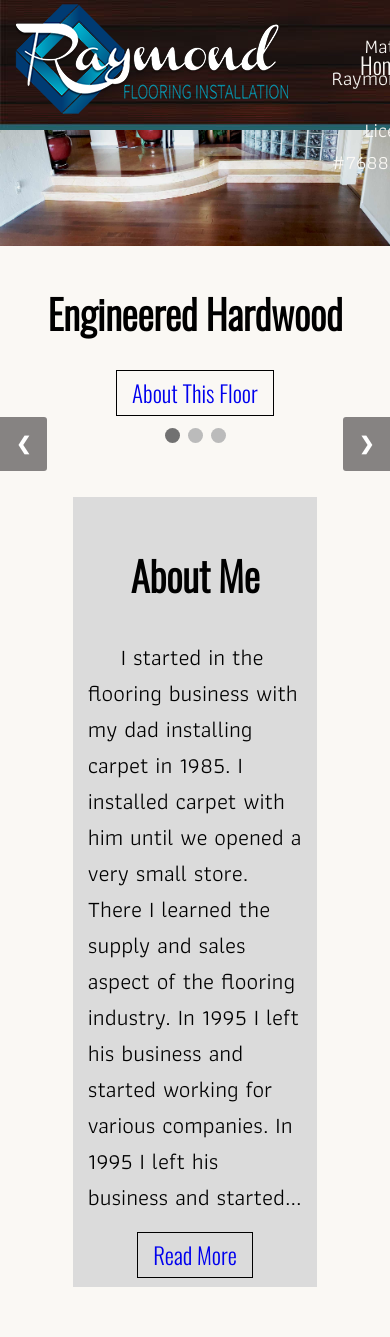
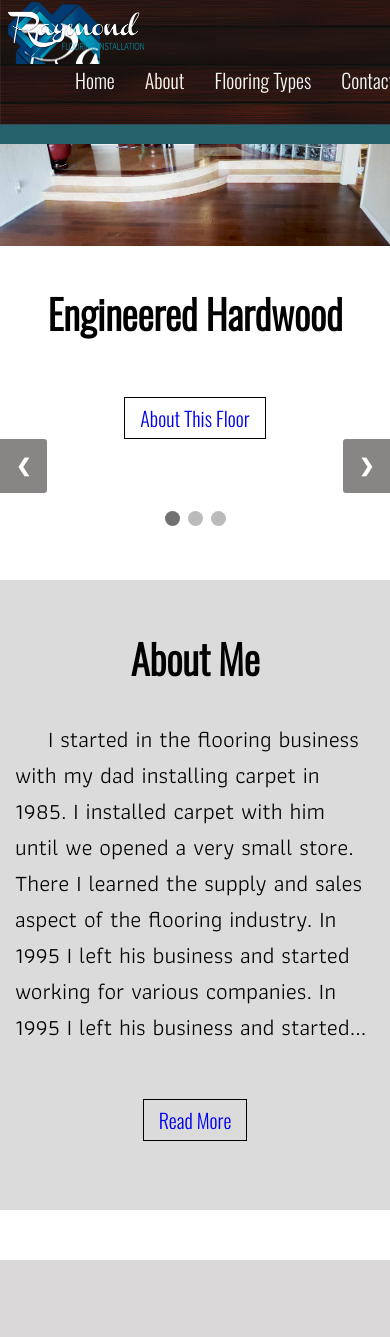
Before and after one commit to SeanRaymond2301/Raymond-Flooring, a PHP site: page / in a window 390 px wide. After the commit the page ends 1260 px from the top, so only its background shows below. Run offline with PHP 8.4, Linux system fonts and the light colour scheme.

Commit message:
mobile nav

```diff
--- a/SCSS/main.scss
+++ b/SCSS/main.scss
@@ -43,7 +43,6 @@
 }
 
 //***********NAV***********//
-
 .logo {
     z-index: 1000000;
     position: fixed;
@@ -271,29 +270,34 @@
         opacity: 1
     }
 }
+
 //********Contact Page********//
 .contactinfo {
     margin-left: 46%;
 
 }
 
-.contactform {
-
-}
+.contactform {}
 
 /* Style inputs with type="text", select elements and textareas */
-input[type=text], select, textarea {
+
+input[type=text],
+select,
+textarea {
     width: 100%;
     padding: 12px;
-    border: 1px solid #ccc; /* Gray border */
-    border-radius: 4px; /* Rounded borders */
+    border: 1px solid #ccc;
+    /* Gray border */
+    border-radius: 4px;
+    /* Rounded borders */
     box-sizing: border-box;
     margin-top: 6px;
     margin-bottom: 16px;
-    resize: vertical /* Allow the user to vertically resize the textarea (not horizontally) */
+    resize: vertical/* Allow the user to vertically resize the textarea (not horizontally) */
 }
 
 /* Style the submit button with a specific background color etc */
+
 input[type=submit] {
     background-color: #4CAF50;
     color: white;
@@ -304,11 +308,13 @@
 }
 
 /* When moving the mouse over the submit button, add a darker green color */
+
 input[type=submit]:hover {
     background-color: #45a049;
 }
 
 /* Add a background color and some padding around the form */
+
 .boxes {
     border-radius: 5px;
     background-color: #f2f2f2;
@@ -344,6 +350,7 @@
 .franxx {
     padding-left: 20%;
 }
+
 .footer-logo {
     position: absolute;
     left: 0;
@@ -358,7 +365,6 @@
 }
 
 //***********CONTENT***********//
-
 main.content {
     .wrap {
         float: right;
@@ -416,7 +422,7 @@
     margin-left: 10%;
     margin-right: 10%;
     display: flex;
-    margin-top:5%;
+    margin-top: 5%;
 }
 
 .about-p {
@@ -426,13 +432,13 @@
 }
 
 .about-wrap-p {
-    margin-left:40px;
+    margin-left: 40px;
 }
 
 .about-header {
-    font-size:60px;
+    font-size: 60px;
     font-family: 'Oswald', sans-serif;
-    font-weight:bold;
+    font-weight: bold;
     color: #4a2602;
 }
 
@@ -444,10 +450,16 @@
 
 
 .hide-home {
-    display:none;
+    display: none;
+}
+
+/*show in phone, hide in desktop*/
+.show-mq {
+    display: none;
 }
 
 /* Media Queries */
+
 @media (max-width: 1260px) {
     .headerText2 {
         margin-right: 50px;
@@ -463,11 +475,13 @@
         display: none;
     }
 
-     .logo {
+    .imglogo {
         width: 50px;
-        height: 50px;
+
     }
 }
+
+/*phone*/
 
 @media (max-width: 755px) {
     .headerText {
@@ -477,8 +491,10 @@
 }
 
 
-=======
+/*phone*/
+
 @media (max-width: 433px) {
+
     .headerText2 {
         transform: translateX(-70%);
         top: 20vh;
@@ -493,4 +509,61 @@
     .headerText {
         transform: translateX(-59%);
     }
+
+    body {
+        background-color: white;
     }
+
+    ul {
+        margin: 60px !important;
+
+    }
+
+
+
+    .black {
+        width: 100%;
+        text-align: center;
+    }
+
+    li {
+        font-size: 20px !important;
+    }
+
+    a {
+
+        margin: 0px !important;
+    }
+
+    .wrapper {
+
+        width: 100% !important;
+    }
+
+    .imglogo {
+
+        width: 150px;
+
+    }
+
+    .hide {
+        position: absolute !important;
+        top: -9999px !important;
+        z-index: -100000;
+        left: -9999px !important;
+    }
+
+    .lic-info {
+        display:none;
+    }
+
+
+    /*show element in phone only*/
+    .show-mq {
+      display: block !important;
+   visibility: visible;
+
+
+    }
+
+}
--- a/css/main.css
+++ b/css/main.css
@@ -206,7 +206,9 @@
   margin-left: 46%; }
 
 /* Style inputs with type="text", select elements and textareas */
-input[type=text], select, textarea {
+input[type=text],
+select,
+textarea {
   width: 100%;
   padding: 12px;
   border: 1px solid #ccc;
@@ -336,6 +338,10 @@
 .hide-home {
   display: none; }
 
+/*show in phone, hide in desktop*/
+.show-mq {
+  display: none; }
+
 /* Media Queries */
 @media (max-width: 1260px) {
   .headerText2 {
@@ -346,15 +352,16 @@
 @media (max-width: 1024px) {
   footer {
     display: none; }
-  .logo {
-    width: 50px;
-    height: 50px; } }
+  .imglogo {
+    width: 50px; } }
 
+/*phone*/
 @media (max-width: 755px) {
   .headerText {
     width: 100%;
     margin-left: 35px; } }
 
+/*phone*/
 @media (max-width: 433px) {
   .headerText2 {
     transform: translateX(-70%);
@@ -364,4 +371,30 @@
     top: 20vh;
     font-size: 17px; }
   .headerText {
-    transform: translateX(-59%); } }
+    transform: translateX(-59%); }
+  body {
+    background-color: white; }
+  ul {
+    margin: 60px !important; }
+  .black {
+    width: 100%;
+    text-align: center; }
+  li {
+    font-size: 20px !important; }
+  a {
+    margin: 0px !important; }
+  .wrapper {
+    width: 100% !important; }
+  .imglogo {
+    width: 150px; }
+  .hide {
+    position: absolute !important;
+    top: -9999px !important;
+    z-index: -100000;
+    left: -9999px !important; }
+  .lic-info {
+    display: none; }
+  /*show element in phone only*/
+  .show-mq {
+    display: block !important;
+    visibility: visible; } }
--- a/header.php
+++ b/header.php
@@ -1,5 +1,6 @@
 <!DOCTYPE html>
 <html lang="en">
+
 <head>
     <meta charset="UTF-8">
     <meta name="viewport" content="width=device-width, initial-scale=1.0">
@@ -12,7 +13,13 @@
     <link rel="mask-icon" href="favicon/safari-pinned-tab.svg" color="#5bbad5">
     <meta name="msapplication-TileColor" content="#da532c">
     <meta name="theme-color" content="#ffffff">
+
+</head>
+
+
 <header>
+
+
     <nav>
         <div class="logo">
             <img class="imglogo" src="images/raymond-flooring-installations.png" alt="">
@@ -25,24 +32,36 @@
                 <a href="?page=About">
                     <li>About</li>
                 </a>
-                    <a href="?page=EngineeredHardwood">
+                <a class="hide" href="?page=EngineeredHardwood">
                     <li class="hide">Engineered Hardwood</li>
                 </a>
 
-                    <a href="?page=Laminate">
+                <a class="hide" href="?page=Laminate">
                     <li class="hide">Laminate</li>
                 </a>
-                    <a href="?page=VinylPlank">
+                <a class="hide" href="?page=VinylPlank">
                     <li class="hide">Vinyl Plank</li>
                 </a>
+
+                <a class="show-mq" href="">
+                    <li class="show-mq">Flooring Types</li>
+                </a>
+
                 <a href="?page=Contact">
                     <li>Contact</li>
                 </a>
             </ul>
+
             <div class="wrapper2">
-                	<p class="lic-info">Matthew Raymond</p>
-                	<p class="lic-info">License #768883</p>
+
+                	<p class=" lic-info ">Matthew Raymond</p>
+
+                	<p class="lic-info ">License #768883</p>
+
+
+
                 </div>
         </div>
     </nav>
+
 </header>
--- a/pages/home.php
+++ b/pages/home.php
@@ -52,7 +52,7 @@
     <div class="wrapper">
         <h2>About Me</h2>
         <p>I started in the flooring business with my dad installing carpet in 1985. I installed carpet with him until we opened a very small store. There I learned the supply and sales aspect of the flooring industry. In 1995 I left his business and started working for various companies. In 1995 I left his business and started... </p>
-        <ul>
+        <ul class="readmore-button">
             <li class="black"><a href="?page=About" class="black">Read More</a></li>
         </ul>
     </div>
```
Lines whose indentation alone changed are shown as unchanged.
